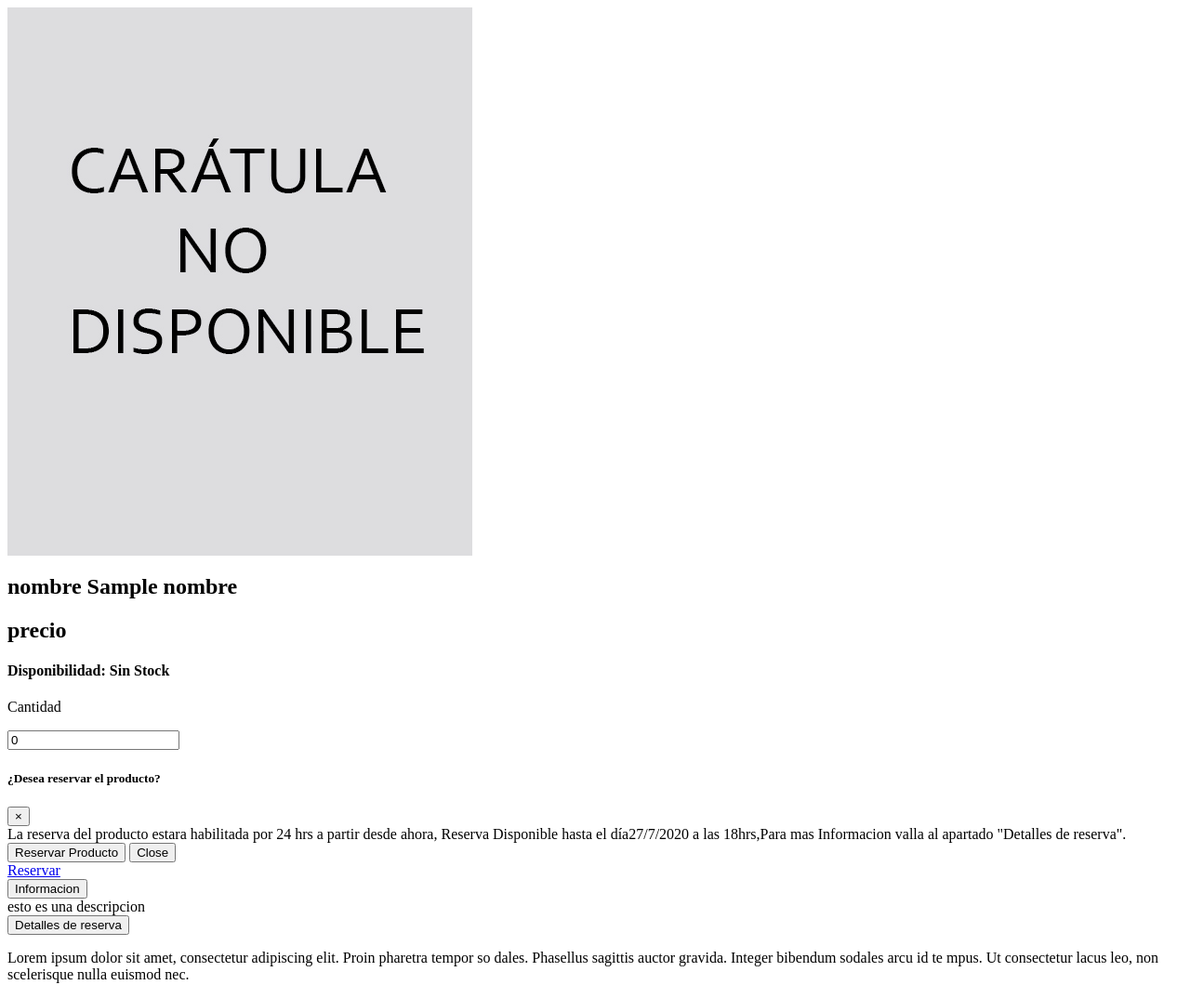
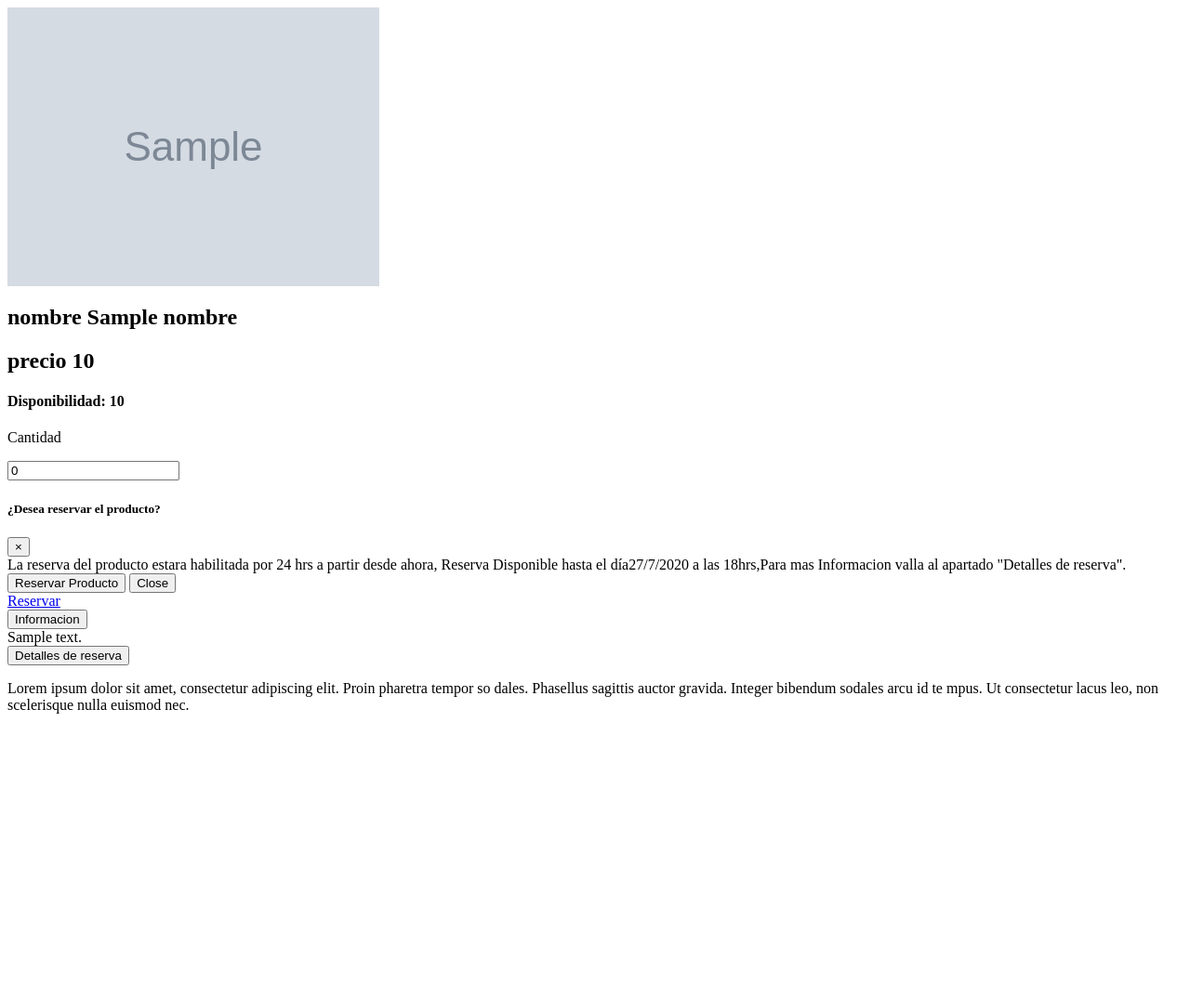
Before and after one commit to lucasjara/Crossxgame, a CodeIgniter 4 app: the page made by app/Views/producto/vista.php in a window 1280 px wide. Shown: the whole page at 93% size. After the commit the page ends 768 px from the top, so only its background shows below. Run offline with PHP 8.4 and a stand-in for CodeIgniter, Linux system fonts and the light colour scheme; the template is opened without the code that fills it: most values are stand-ins (such as "Sample title", 1, 10 or a date in 2020); grey boxes marked "Sample" are stand-in pictures; some libraries are stand-ins or nearby versions.

Commit message:
cisualización de datos de productos en vista producto

```diff
--- a/app/Controllers/Producto.php
+++ b/app/Controllers/Producto.php
@@ -14,6 +14,11 @@ class Producto extends BaseController
       $respuesta = $modelo->IDProducto($idP);
       foreach ($respuesta as $row) {
         $datos['nombre'] = $row->nombre;
+        $datos['precio'] = $row->precio;
+        $datos['stock'] = $row->stock;
+        $datos['descripcion'] = $row->descripcion;
+        $datos['descripcion_depto'] = $row->descripcion_depto;
+        $datos['img'] = $row->img;
       }
       $datos['producto'] = $respuesta;
       return $this->vista2('producto/vista', $datos);
--- a/app/Views/producto/vista.php
+++ b/app/Views/producto/vista.php
@@ -12,15 +12,15 @@
 			<div class="row">
 				<div class="col-lg-6">
 					<div class="product-pic-zoom">
-						<img class='product-big-img' src='public/crossxgame/img/product/nn.jpg'>
+						<img class='product-big-img' src=<?php echo "public/crossxgame/img/product/".$img;?> >
 					</div>
 					<div class="product-thumbs" tabindex="1" style="overflow: hidden; outline: none;">
 					</div>
 				</div>
 				<div class="col-lg-6 product-details">
 					<h1 class="p-title"><?php echo "nombre ".$nombre; ?></h1>
-					<h2 class="p-price"><?php echo "precio"; ?></h2>
-					<h4 class="p-stock">Disponibilidad: <span>Sin Stock</span></h4>
+					<h2 class="p-price"><?php echo "precio ".$precio; ?></h2>
+					<h4 class="p-stock">Disponibilidad: <span> <?php echo "".$stock; ?></span></h4>
 
 
 
@@ -60,7 +60,7 @@
 							</div>
 							<div id="collapse1" class="collapse show" aria-labelledby="headingOne" data-parent="#accordion">
 								<div class="panel-body">
-								<?php echo "esto es una descripcion"; ?>
+								<?php echo "".$descripcion; ?>
 								</div>
 							</div>
 						</div>
```
